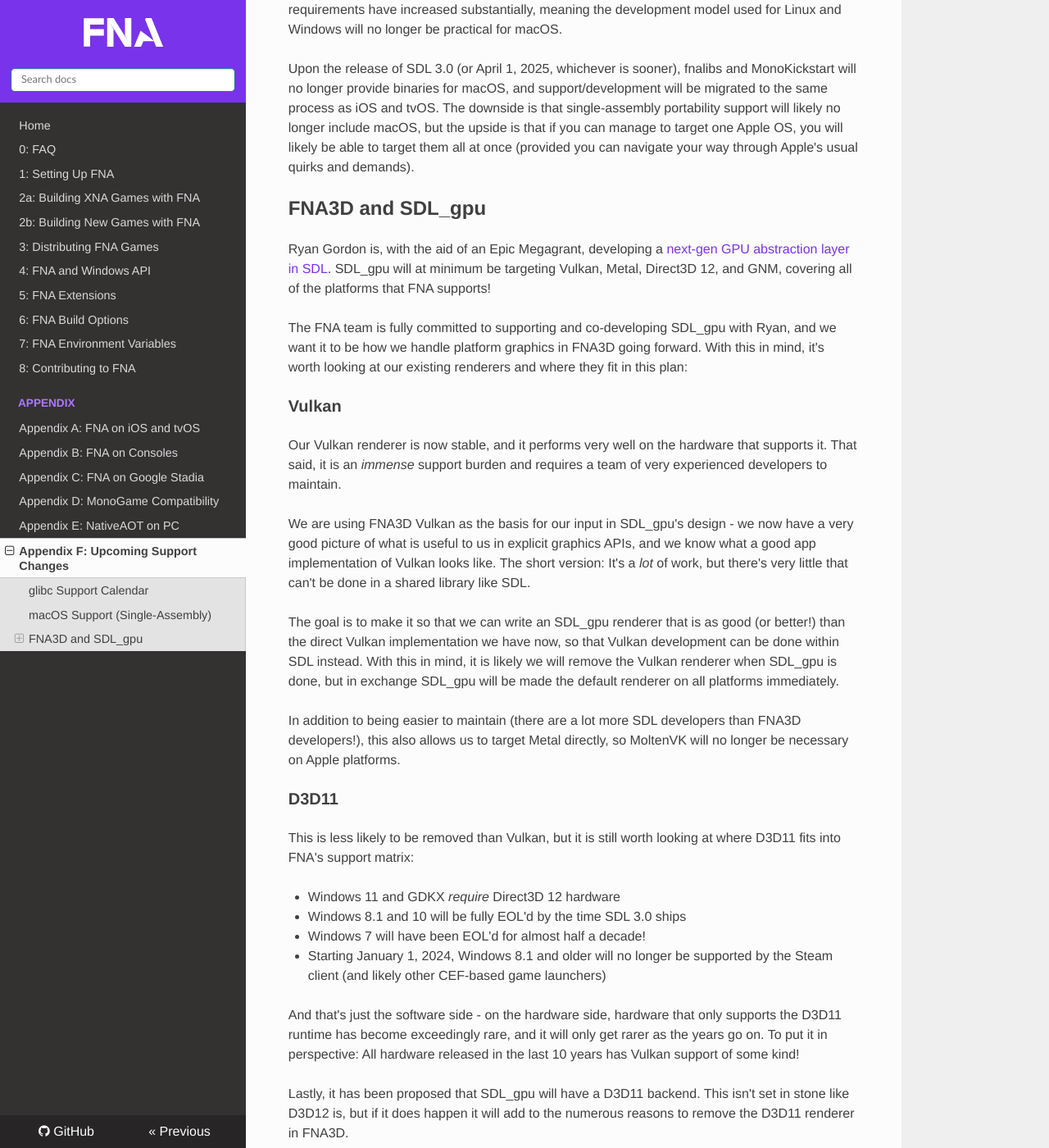
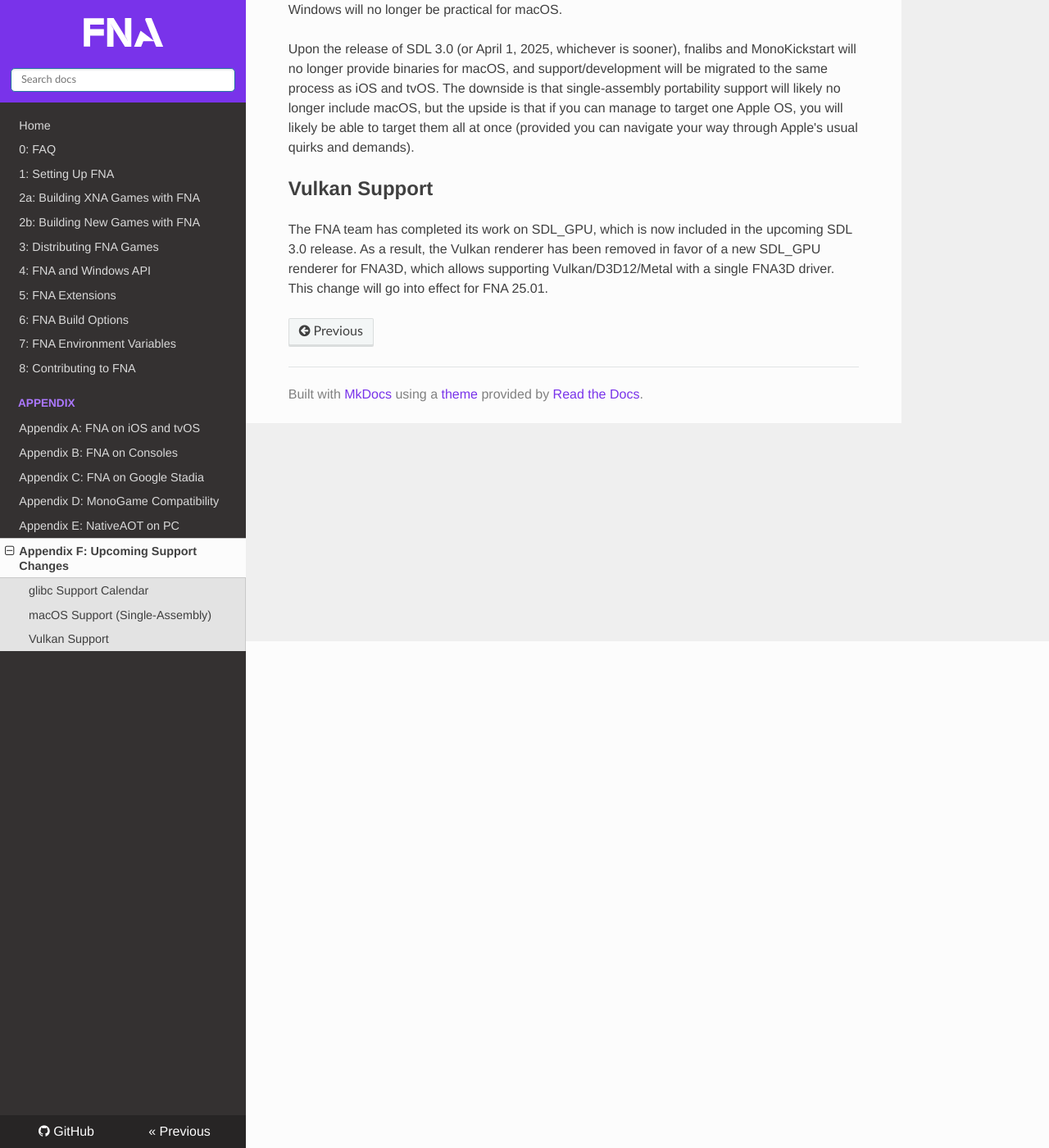
Before and after one commit to FNA-XNA/docs, an MkDocs documentation site: the page built from docs/appendix/Appendix-F:-Upcoming-Support-Changes.md, in a window 1280 px wide and 1400 px high, scrolled down 618 px. Shown: the whole window at 82% size. Built offline with MkDocs 1.6.1, drawn with Linux system fonts in a browser that asks for light colours; nearby versions of some CDN libraries; some of the changed text lies outside the part shown.

Commit message:
Update support changes page
- We're moving to Sniper instead of RHEL9
- RIP Vulkan, long live SDL_GPU

```diff
--- a/docs/appendix/Appendix-F:-Upcoming-Support-Changes.md
+++ b/docs/appendix/Appendix-F:-Upcoming-Support-Changes.md
@@ -4,11 +4,9 @@
 
 ## glibc Support Calendar
 
-As of April 1, 2023, FNA requires glibc 2.28 or newer. The fnalibs build OS is RHEL8-based.
+As of April 1, 2023, FNA requires glibc 2.28 or newer. The fnalibs build OS is Rocky Linux 8.
 
-On April 1, 2025, glibc 2.34 will be required. The fnalibs build OS will be RHEL9-based.
-
-"RHEL-based" OSes include [RHEL for Developers](https://developers.redhat.com/products/rhel/download), [Rocky Linux](https://rockylinux.org/), and [AlmaLinux](https://almalinux.org/).
+On April 1, 2025, glibc 2.31 will be required. The fnalibs build OS will be [Steam Linux Runtime 3.0 (Sniper)](https://gitlab.steamos.cloud/steamrt/sniper/sdk).
 
 ## macOS Support (Single-Assembly)
 
@@ -16,41 +14,6 @@
 
 Upon the release of SDL 3.0 (or April 1, 2025, whichever is sooner), fnalibs and MonoKickstart will no longer provide binaries for macOS, and support/development will be migrated to the same process as iOS and tvOS. The downside is that single-assembly portability support will likely no longer include macOS, but the upside is that if you can manage to target one Apple OS, you will likely be able to target them all at once (provided you can navigate your way through Apple's usual quirks and demands).
 
-## FNA3D and SDL_gpu
+## Vulkan Support
 
-Ryan Gordon is, with the aid of an Epic Megagrant, developing a [next-gen GPU abstraction layer in SDL](https://www.patreon.com/posts/new-project-top-58563886). SDL_gpu will at minimum be targeting Vulkan, Metal, Direct3D 12, and GNM, covering all of the platforms that FNA supports!
-
-The FNA team is fully committed to supporting and co-developing SDL_gpu with Ryan, and we want it to be how we handle platform graphics in FNA3D going forward. With this in mind, it's worth looking at our existing renderers and where they fit in this plan:
-
-### Vulkan
-
-Our Vulkan renderer is now stable, and it performs very well on the hardware that supports it. That said, it is an _immense_ support burden and requires a team of very experienced developers to maintain.
-
-We are using FNA3D Vulkan as the basis for our input in SDL_gpu's design - we now have a very good picture of what is useful to us in explicit graphics APIs, and we know what a good app implementation of Vulkan looks like. The short version: It's a _lot_ of work, but there's very little that can't be done in a shared library like SDL.
-
-The goal is to make it so that we can write an SDL_gpu renderer that is as good (or better!) than the direct Vulkan implementation we have now, so that Vulkan development can be done within SDL instead. With this in mind, it is likely we will remove the Vulkan renderer when SDL_gpu is done, but in exchange SDL_gpu will be made the default renderer on all platforms immediately.
-
-In addition to being easier to maintain (there are a lot more SDL developers than FNA3D developers!), this also allows us to target Metal directly, so MoltenVK will no longer be necessary on Apple platforms.
-
-### D3D11
-
-This is less likely to be removed than Vulkan, but it is still worth looking at where D3D11 fits into FNA's support matrix:
-
-- Windows 11 and GDKX _require_ Direct3D 12 hardware
-- Windows 8.1 and 10 will be fully EOL'd by the time SDL 3.0 ships
-- Windows 7 will have been EOL'd for almost half a decade!
-- Starting January 1, 2024, Windows 8.1 and older will no longer be supported by the Steam client (and likely other CEF-based game launchers)
-
-And that's just the software side - on the hardware side, hardware that only supports the D3D11 runtime has become exceedingly rare, and it will only get rarer as the years go on. To put it in perspective: All hardware released in the last 10 years has Vulkan support of some kind!
-
-Lastly, it has been proposed that SDL_gpu will have a D3D11 backend. This isn't set in stone like D3D12 is, but if it does happen it will add to the numerous reasons to remove the D3D11 renderer in FNA3D.
-
-### OpenGL
-
-This is by _far_ the least likely to be removed; it has the broadest support, is highly stable, continues to be competitive in performance even compared to Vulkan, and the team is extremely familiar with the implementation in FNA3D. Additionally, it is extremely unlikely that SDL_gpu will have OpenGL support, as the feature set required to make a good backend overlaps completely with Vulkan support, making the backend entirely redundant.
-
-Most importantly, OpenGL is the only renderer that supports full XNA preservation as of writing. It is the only renderer that has full support for the pipeline linkage that XNA allowed: You can have vertex input layouts that do not match the vertex shader input, and the pixel shader input layout does not have to match the vertex shader output layout. Our renderers handle the latter category, but only OpenGL supports the former. That's not to say that it's _impossible_ for the other renderers to support this, it is just very difficult to do so. (You ever written a shader linker before? It's no fun.)
-
-However, it _could_ be possible to add such support into SDL_gpu. If we are able to support flexible vertex/pixel shader input layouts in the SDL_gpu shader linker, OpenGL will no longer have any benefits other than broad support, which like D3D11 will only become less true over time.
-
-If SDL_gpu ends up being the only renderer left, we will remove the FNA3D_Driver system and optimize FNA3D's architecture to be an XNA-friendly frontend to SDL_gpu, and _all_ platform graphics work will happen in SDL (and MojoShader, for optimized shader compilation) from that point onward.
+The FNA team has completed its work on SDL_GPU, which is now included in the upcoming SDL 3.0 release. As a result, the Vulkan renderer has been removed in favor of a new SDL_GPU renderer for FNA3D, which allows supporting Vulkan/D3D12/Metal with a single FNA3D driver. This change will go into effect for FNA 25.01.
```
